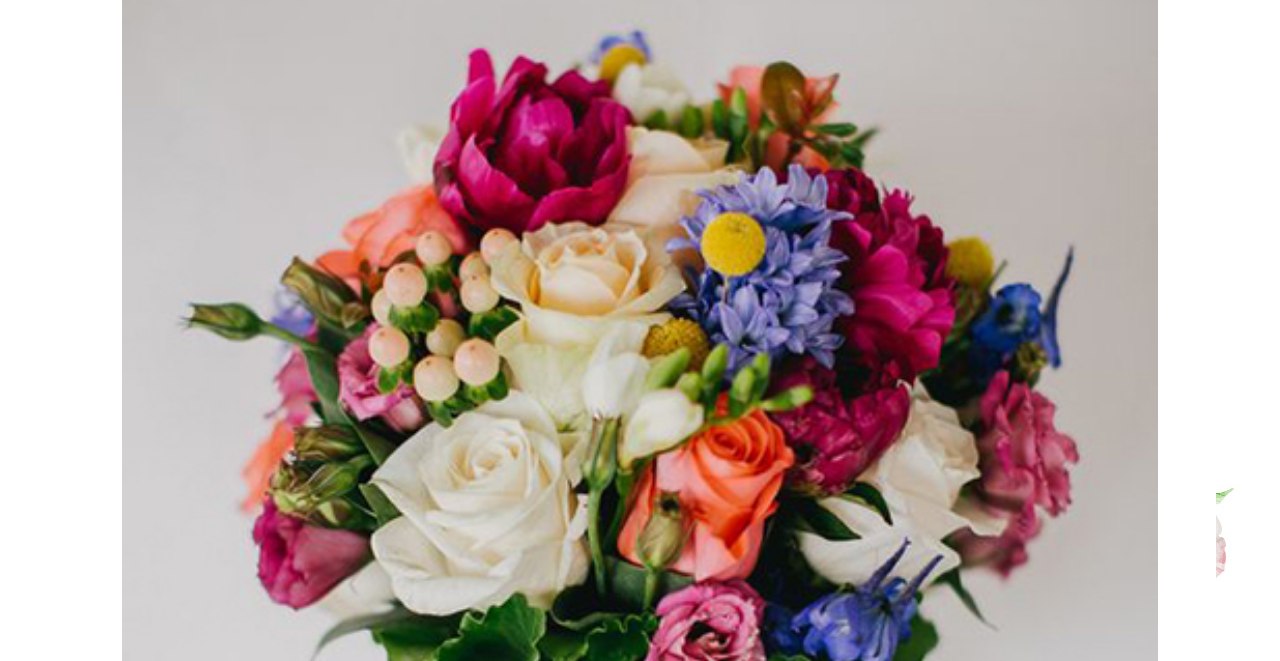
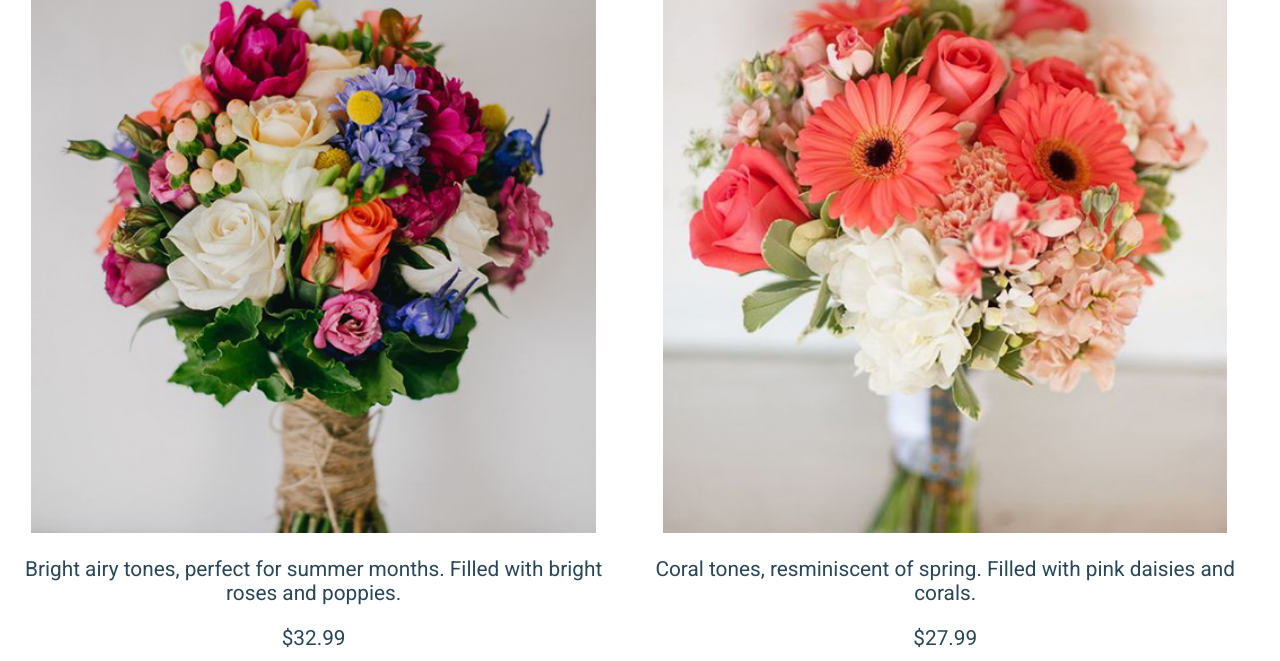
Before and after one commit to kaylamarieh/project_final3_hauge_kayla, a plain HTML site: page send.html in a window 1280 px wide. Shown: the part 291-952 px from the top of the page. Drawn offline with Linux system fonts and the light colour scheme; a web font is replaced by a local one.

Commit message:
add media query for send flowers page

```diff
--- a/css/main.css
+++ b/css/main.css
@@ -276,6 +276,17 @@ input {
     #icons li {
         width: 20%;
     }
+
+    #products section {
+        display: inline-block;
+        width: 49%;
+        vertical-align: top;
+    }
+
+    #products section p {
+        padding-left: 1%;
+        padding-right: 1%;
+    }
 }
 
 @media (min-width: 900px) {
--- a/send.html
+++ b/send.html
@@ -71,7 +71,7 @@
         <section>
             <h3>SNOW</h3>
             <img src="img/snow.jpg" alt="Snow Bouquet">
-            <p>strong and formal, perfect for winter. Roses surrounded by roses.</p>
+            <p>Strong and formal, perfect for winter. Roses surrounded by roses.</p>
             <p>$45.99</p>
         </section>
         <section>
```
